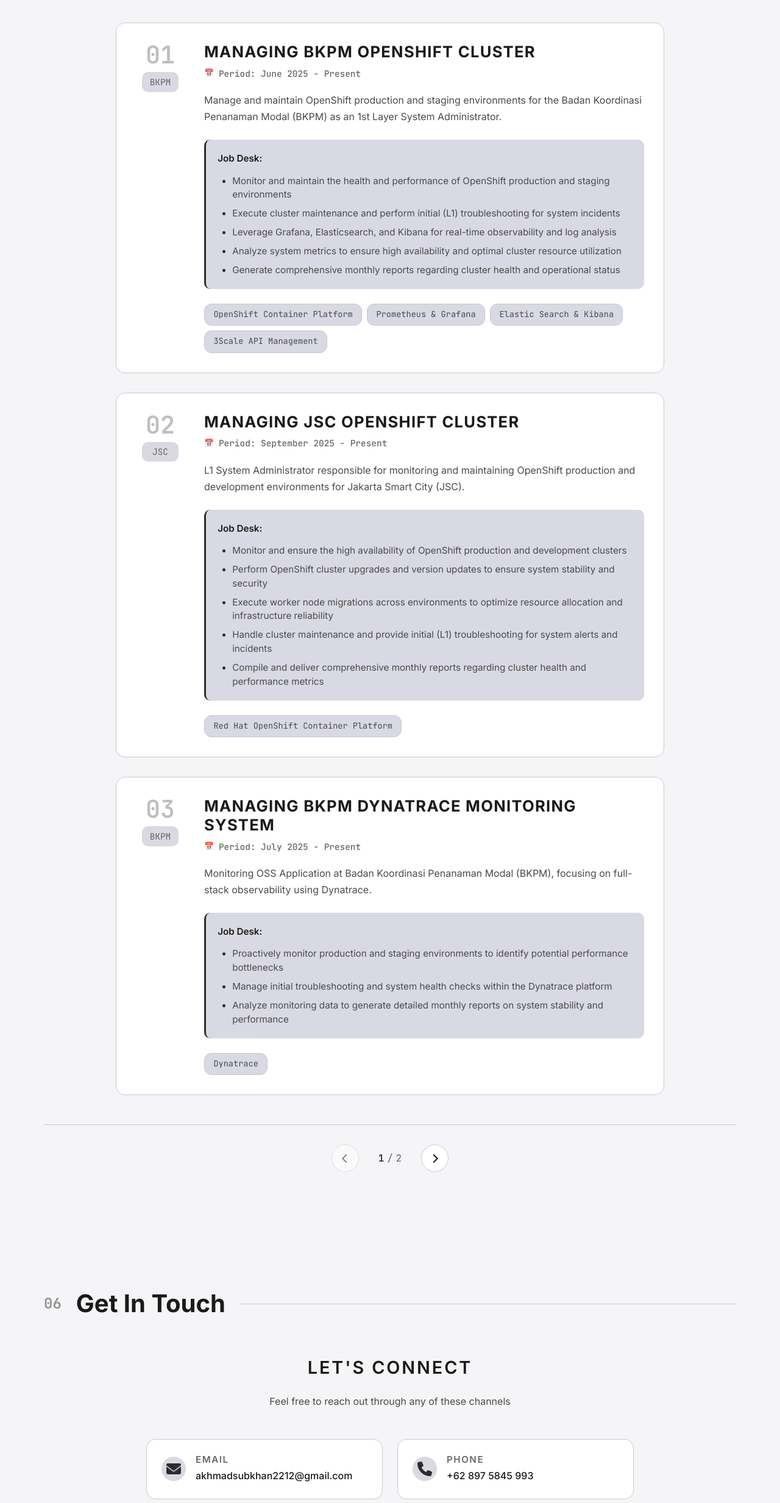
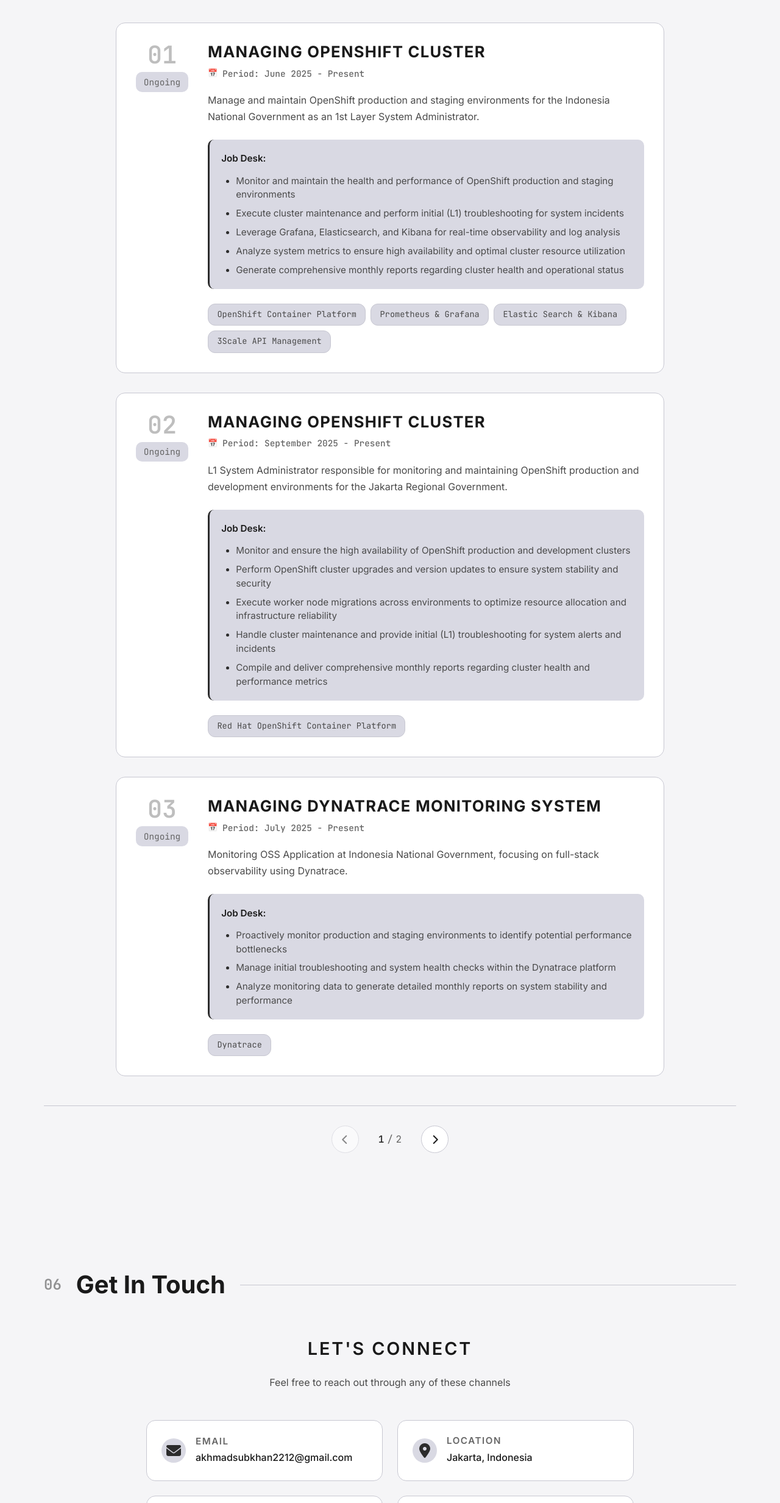
Before and after one commit to aanoadb/aano-newportf, a plain HTML site: page index.html in a window 1280 px wide. Shown: the part 4330-6795 px from the top of the page at 61% size. Drawn offline with Linux system fonts and the light colour scheme.

Commit message:
project & connect edit

```diff
--- a/index.html
+++ b/index.html
@@ -332,13 +332,13 @@
                 <div class="project-list-item">
                     <div class="project-list-header">
                         <div class="project-list-number">01</div>
-                        <div class="project-list-year">BKPM</div>
+                        <div class="project-list-year">Ongoing</div>
                     </div>
                     <div class="project-list-content">
-                        <h3 class="project-list-title">MANAGING BKPM OPENSHIFT CLUSTER</h3>
+                        <h3 class="project-list-title">MANAGING OPENSHIFT CLUSTER</h3>
                         <p class="project-list-period">Period: June 2025 - Present</p>
                         <p class="project-list-description">
-                            Manage and maintain OpenShift production and staging environments for the Badan Koordinasi Penanaman Modal (BKPM) as an 1st Layer System Administrator.
+                            Manage and maintain OpenShift production and staging environments for the Indonesia National Government as an 1st Layer System Administrator.
                         </p>
 
                         <div class="project-list-jobdesk">
@@ -364,13 +364,13 @@
                 <div class="project-list-item">
                     <div class="project-list-header">
                         <div class="project-list-number">02</div>
-                        <div class="project-list-year">JSC</div>
+                        <div class="project-list-year">Ongoing</div>
                     </div>
                     <div class="project-list-content">
-                        <h3 class="project-list-title">MANAGING JSC OPENSHIFT CLUSTER</h3>
+                        <h3 class="project-list-title">MANAGING OPENSHIFT CLUSTER</h3>
                         <p class="project-list-period">Period: September 2025 - Present</p>
                         <p class="project-list-description">
-                            L1 System Administrator responsible for monitoring and maintaining OpenShift production and development environments for Jakarta Smart City (JSC).
+                            L1 System Administrator responsible for monitoring and maintaining OpenShift production and development environments for the Jakarta Regional Government.
                         </p>
 
                         <div class="project-list-jobdesk">
@@ -393,13 +393,13 @@
                 <div class="project-list-item">
                     <div class="project-list-header">
                         <div class="project-list-number">03</div>
-                        <div class="project-list-year">BKPM</div>
+                        <div class="project-list-year">Ongoing</div>
                     </div>
                     <div class="project-list-content">
-                        <h3 class="project-list-title">MANAGING BKPM DYNATRACE MONITORING SYSTEM</h3>
+                        <h3 class="project-list-title">MANAGING DYNATRACE MONITORING SYSTEM</h3>
                         <p class="project-list-period">Period: July 2025 - Present</p>
                         <p class="project-list-description">
-                            Monitoring OSS Application at Badan Koordinasi Penanaman Modal (BKPM), focusing on full-stack observability using Dynatrace.
+                            Monitoring OSS Application at Indonesia National Government, focusing on full-stack observability using Dynatrace.
                         </p>
 
                         <div class="project-list-jobdesk">
@@ -423,13 +423,13 @@
                 <div class="project-list-item">
                     <div class="project-list-header">
                         <div class="project-list-number">04</div>
-                        <div class="project-list-year">BKPM</div>
+                        <div class="project-list-year">Ongoing</div>
                     </div>
                     <div class="project-list-content">
-                        <h3 class="project-list-title">MANAGING BKPM MICROSOFT DEFENDER</h3>
+                        <h3 class="project-list-title">MANAGING MICROSOFT DEFENDER</h3>
                         <p class="project-list-period">Period: August 2025 - Present</p>
                         <p class="project-list-description">
-                            L1 support for Badan Koordinasi Penanaman Modal (BKPM), specializing in Microsoft Defender enterprise security.
+                            L1 support for Indonesia National Government, specializing in Microsoft Defender enterprise security.
                         </p>
 
                         <div class="project-list-jobdesk">
@@ -450,13 +450,13 @@
                 <div class="project-list-item">
                     <div class="project-list-header">
                         <div class="project-list-number">05</div>
-                        <div class="project-list-year">PDAM</div>
+                        <div class="project-list-year">Ongoing</div>
                     </div>
                     <div class="project-list-content">
-                        <h3 class="project-list-title">MANAGING PDAM TRELLIX ePO</h3>
+                        <h3 class="project-list-title">MANAGING TRELLIX ePO</h3>
                         <p class="project-list-period">Period: June 2025 - Present</p>
                         <p class="project-list-description">
-                            L1 Endpoint Security Administrator responsible for the maintenance and monitoring of the Trellix ePO environment for PTAM Bandarmasih (PDAM).
+                            L1 Endpoint Security Administrator responsible for the maintenance and monitoring of the Trellix ePO environment for Indonesia National Government.
                         </p>
 
                         <div class="project-list-jobdesk">
@@ -477,13 +477,13 @@
                 <div class="project-list-item">
                     <div class="project-list-header">
                         <div class="project-list-number">06</div>
-                        <div class="project-list-year">Dukcapil</div>
+                        <div class="project-list-year">Ongoing</div>
                     </div>
                     <div class="project-list-content">
                         <h3 class="project-list-title">XECURECLIENT DEVICE HARDENING</h3>
                         <p class="project-list-period">Period: August 2025 - Present</p>
                         <p class="project-list-description">
-                            Security Technician at Dukcapil, focused on enhancing workstation security through device hardening and multi-factor authentication setup.
+                            Layer 1 Security Technician at Indonesia National Government, focused on enhancing workstation security through device hardening and multi-factor authentication setup.
                         </p>
 
                         <div class="project-list-jobdesk">
@@ -539,13 +539,6 @@
                         </div>
                     </div>
                     <div class="contact-simple-item">
-                        <i class="fas fa-phone"></i>
-                        <div>
-                            <h4>Phone</h4>
-                            <a href="tel:+628975845993">+62 897 5845 993</a>
-                        </div>
-                    </div>
-                    <div class="contact-simple-item">
                         <i class="fas fa-map-marker-alt"></i>
                         <div>
                             <h4>Location</h4>
@@ -564,13 +557,6 @@
                         <div>
                             <h4>GitHub</h4>
                             <a href="https://github.com/aanoadb" target="_blank" rel="noopener noreferrer">aanoadb</a>
-                        </div>
-                    </div>
-                    <div class="contact-simple-item">
-                        <i class="fab fa-instagram"></i>
-                        <div>
-                            <h4>Instagram</h4>
-                            <a href="https://instagram.com/aanoo.o" target="_blank" rel="noopener noreferrer">@aanoo.o</a>
                         </div>
                     </div>
                 </div>
```
